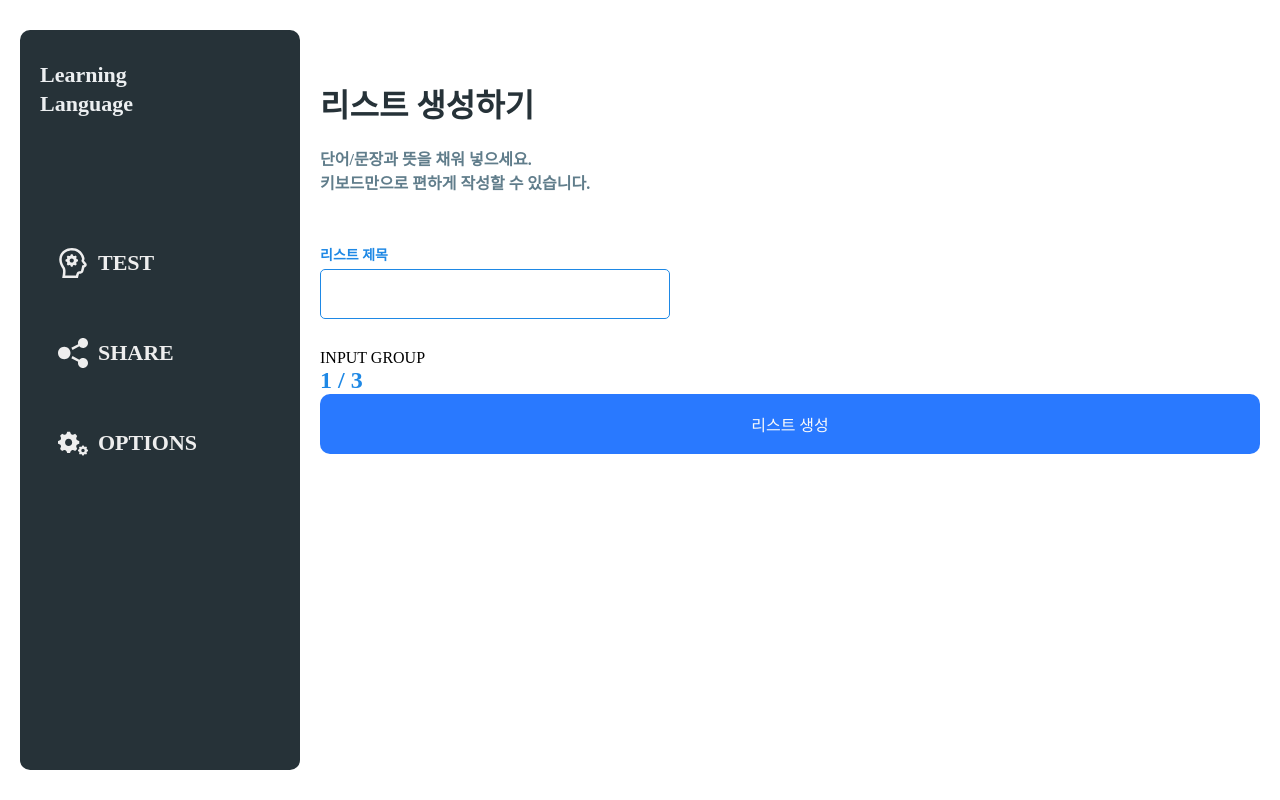
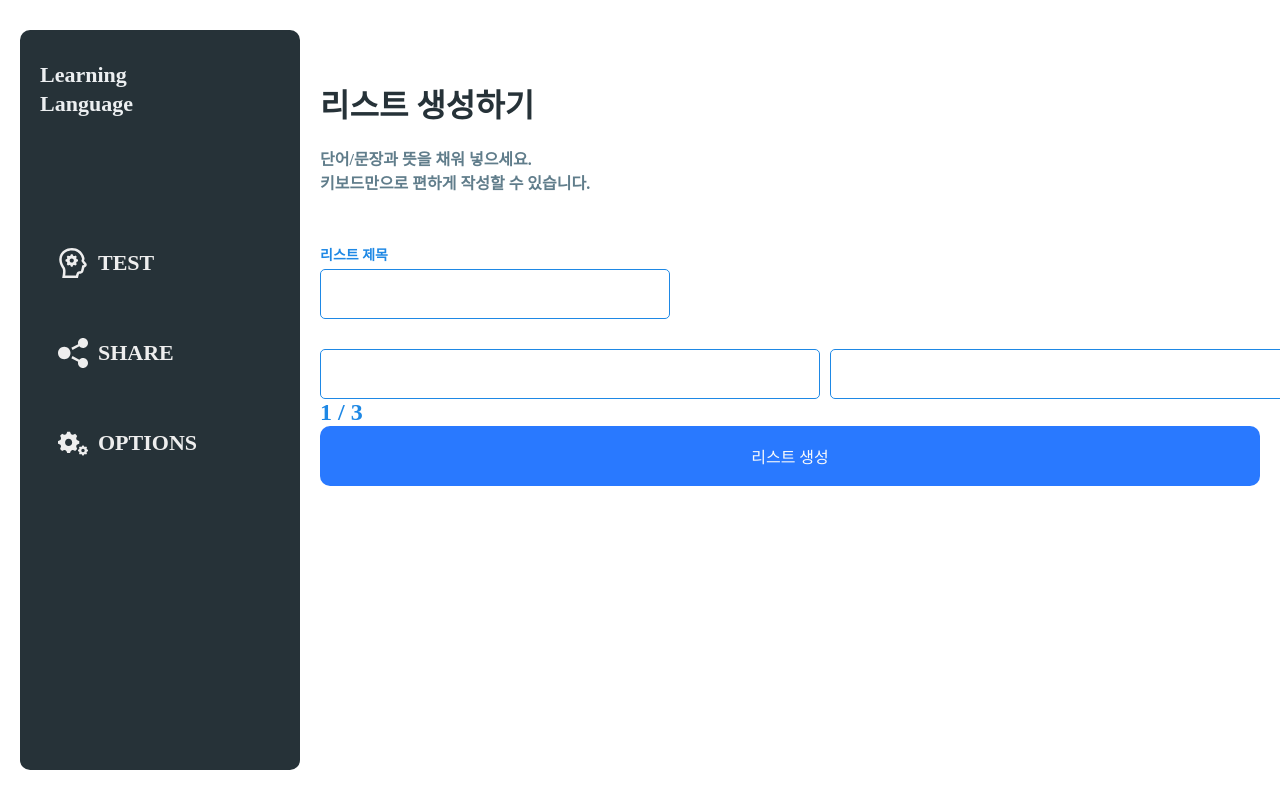
Before and after one commit to Dellil/LearningLanguage, a React (Create React App) app: page /create/list in a window 1280 px wide. Built offline with nearby package versions, Linux system fonts and the light colour scheme; a web font is replaced by a local one.

Commit message:
Implement InputGroup a little bit

```diff
--- a/src/components/Input/Input.tsx
+++ b/src/components/Input/Input.tsx
@@ -1,17 +1,19 @@
-import { css } from '@emotion/react';
+import { css, SerializedStyles } from '@emotion/react';
 
 import palette from '../../lib/palette';
 
 export type InputProps = {
 	label?: string;
 	type?: string;
+	css?: SerializedStyles;
 };
 
-const Input = ({ label, type = 'text' }: InputProps) => {
+const Input = (props: InputProps) => {
+	const { label, type = 'text' } = props;
 	return (
 		<div css={inputLayout}>
 			{label && <span css={inputLabel}>{label}</span>}
-			<input type={type} css={input} />
+			<input type={type} css={input} {...props} />
 		</div>
 	);
 };
--- /dev/null
+++ b/src/components/InputGroup/InputGroup.tsx
@@ -0,0 +1,50 @@
+import { css } from '@emotion/react';
+
+import Input from '../../components/Input';
+
+export type InputGroupProps = {};
+
+const InputGroup = (props: InputGroupProps) => {
+	return (
+		<div css={inputGroup}>
+			<div
+				css={css`
+					display: flex;
+
+					& > * {
+						margin-right: 10px;
+					}
+				`}
+			>
+				<Input
+					css={css`
+						width: 500px;
+					`}
+				/>
+				<Input
+					css={css`
+						width: 500px;
+					`}
+				/>
+				<button
+					onClick={e => {
+						console.log('호고곡');
+					}}
+					css={css`
+						background-color: black;
+						width: 100%;
+					`}
+				>
+					&nbsp;
+				</button>
+			</div>
+		</div>
+	);
+};
+
+const inputGroup = css`
+	margin-top: 30px;
+	max-height: 520px;
+`;
+
+export default InputGroup;
--- /dev/null
+++ b/src/components/InputGroup/index.tsx
@@ -0,0 +1 @@
+export { default } from './InputGroup';
--- a/src/pages/create/List/List.tsx
+++ b/src/pages/create/List/List.tsx
@@ -1,4 +1,5 @@
 import { css } from '@emotion/react';
+import InputGroup from 'components/InputGroup';
 
 import Input from '../../../components/Input';
 import palette from '../../../lib/palette';
@@ -13,11 +14,11 @@ const List = (props: ListProps) => {
 				<h4 css={listCaption}>단어/문장과 뜻을 채워 넣으세요.</h4>
 				<h4 css={listCaption}>키보드만으로 편하게 작성할 수 있습니다.</h4>
 
-				<form css={form}>
+				<form css={form} onSubmit={e => e.preventDefault()}>
 					<Input label="리스트 제목" />
 
 					{/* InputGroup */}
-					<div css={inputGroup}>INPUT GROUP</div>
+					<InputGroup />
 					<div css={listTotalCount}>1 / 3</div>
 					<button css={listFormButton}>리스트 생성</button>
 				</form>
@@ -56,11 +57,6 @@ const form = css`
 	margin-top: 54px;
 `;
 
-const inputGroup = css`
-	margin-top: 30px;
-	max-height: 520px;
-`;
-
 const listTotalCount = css`
 	color: ${palette.blue[600]};
 	font-weight: bold;
```
Also changed, not shown: src/pages/create/List/A.tsx (added, +34 -0 lines).
